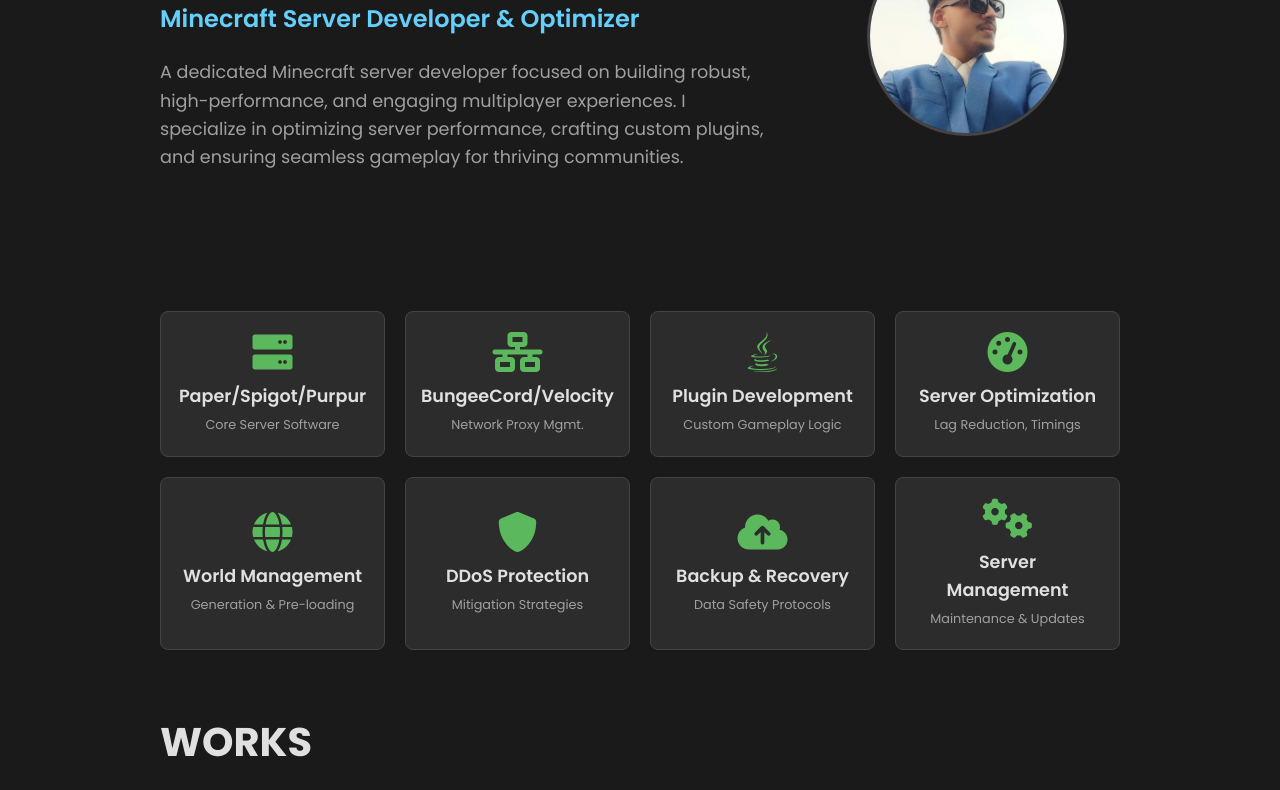
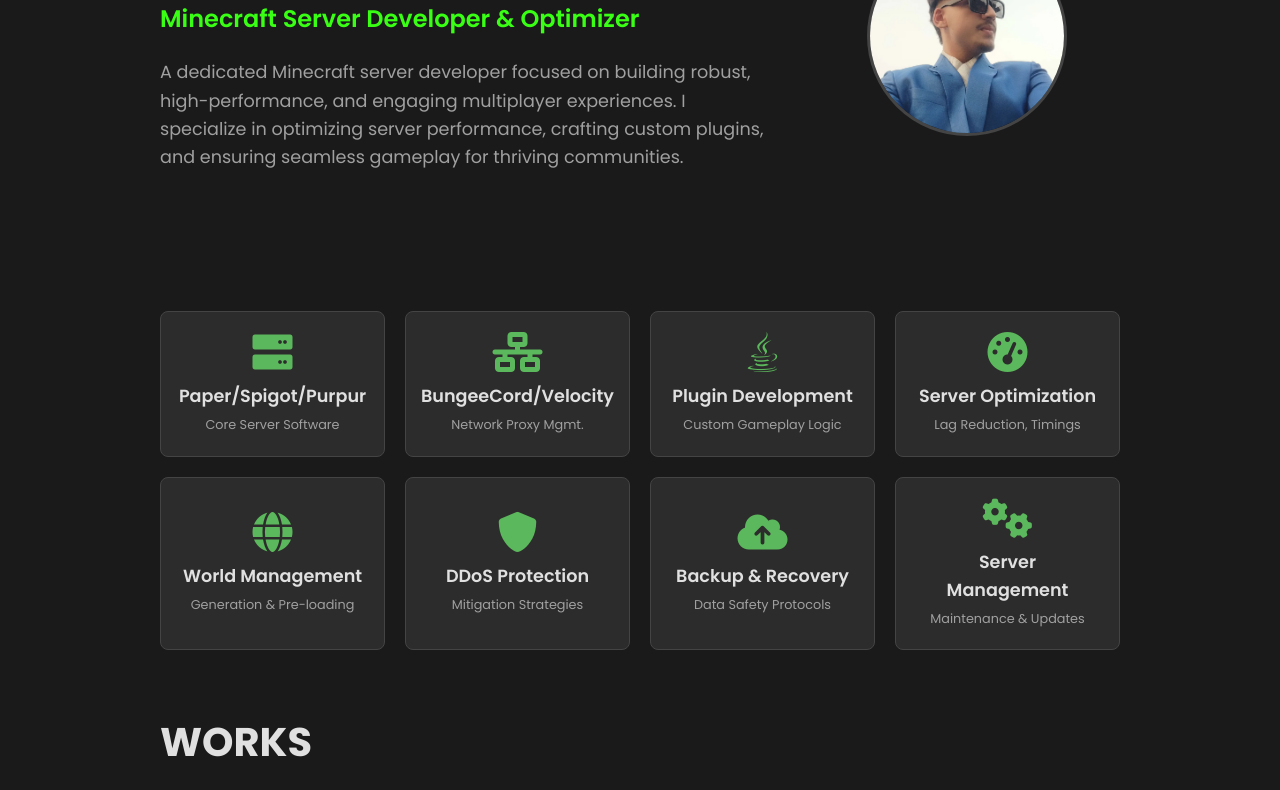
Before and after one commit to oshanisvoid/PortfolioOshan, a plain HTML site: page index.html in a window 1280 px wide. Shown: the part 259-1049 px from the top of the page. Drawn offline with Linux system fonts and the light colour scheme.

Commit message:
Update style.css

```diff
--- a/style.css
+++ b/style.css
@@ -5,7 +5,7 @@
     --text-color: #e0e0e0;
     --light-text: #a0a0a0;
     --primary-color: #5cb85c; /* A vibrant green for Minecraft feel */
-    --secondary-color: #64CFFB; /* A blue for contrast */
+    --secondary-color: #39FF14; /* A blue for contrast */
     --link-hover: #ffffff;
     --border-color: #444;
 }
```
